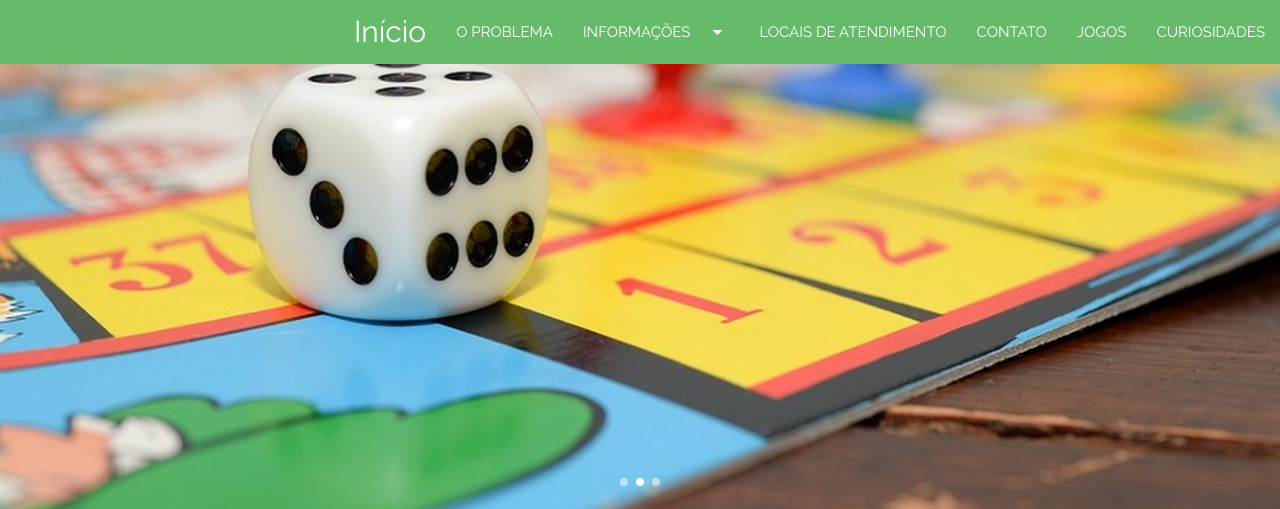
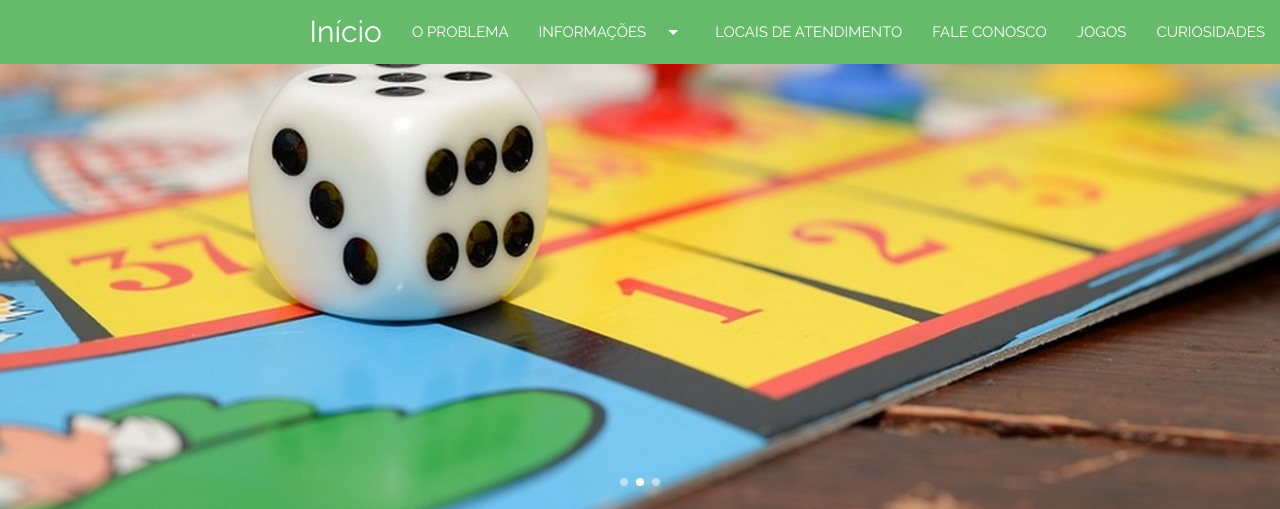
Before and after one commit to gmfonseca/tis4, a PHP site: page /index.php in a window 1280 px wide. Shown: the top 509 px of the page. Run offline with PHP 8.4, Linux system fonts and the light colour scheme; some libraries are stand-ins or nearby versions.

Commit message:
Contato agora agora virou FALE CONOSCO e teste das logica das perguntas do auto-exame

```diff
--- a/ClinicaMedica/index.php
+++ b/ClinicaMedica/index.php
@@ -113,7 +113,7 @@ require_once('navbar.php');
             <br><br>
             <h4> FAÇA AUTO-EXAME </h4>
             <p>Responda as perguntas e verifique se você é um Respirador Oral ou tem tendência a tê la!</p>
-            <p>
+            <p hidden="true">
                 Você tem dificuldade de respirar pelo nariz?
                 <label>
                     <input class="with-gap" name="group1" type="radio" value="sim" />
@@ -124,18 +124,9 @@ require_once('navbar.php');
                     <span>Não</span>
                 </label>
             </p>
-            <!--
-<p>
-Você tem dificuldade de respirar pelo nariz?
-<label>
-<input class="with-gap" name="group1" type="radio" value="sim" />
-<span>Sim</span>
-</label>
-<label>
-<input class="with-gap" name="group1" type="radio" value="nao"  />
-<span>Não</span>
-</label>
-</p>
+
+
+
 <p>
 Você respira pela boca?
 <label>
@@ -147,6 +138,7 @@ Você respira pela boca?
 <span>Não</span>
 </label>
 </p>
+<!--
 <p>
 Você tem resfriados frequentemente?
 <label>
--- a/ClinicaMedica/navbar.php
+++ b/ClinicaMedica/navbar.php
@@ -41,7 +41,7 @@ DEPOIS
             <li><a href="Problema.php">O PROBLEMA</a></li>
             <li><a class="dropdown-trigger"  data-target="drop-especialidade">INFORMAÇÕES<i class="material-icons right">arrow_drop_down</i></a></li>
             <li><a href="locais-atendimento.php">LOCAIS DE ATENDIMENTO</a></li>
-            <li><a href="contato.php">CONTATO</a></li>
+            <li><a href="contato.php">FALE CONOSCO</a></li>
             <li><a href="Definir-Jogo.php">JOGOS</a></li>
             <li><a href="curiosidades.php">CURIOSIDADES</a></li>
             <!--
@@ -72,7 +72,7 @@ DEPOIS
         </ul>
     </li>
     <li><a href="locais-atendimento.php" class="collapsible-header white-text">LOCAIS DE ATENDIMENTO</a></li>
-    <li><a href="contato.php" class="collapsible-header white-text">CONTATO</a></li>
+    <li><a href="contato.php" class="collapsible-header white-text">FALE CONOSCO</a></li>
     <li><a href="Definir-Jogo.php" class="collapsible-header white-text"> JOGOS</a></li>
     <li><a href="curiosidades.php" class="collapsible-header white-text">CURIOSIDADES</a></li>
     <!--
```
